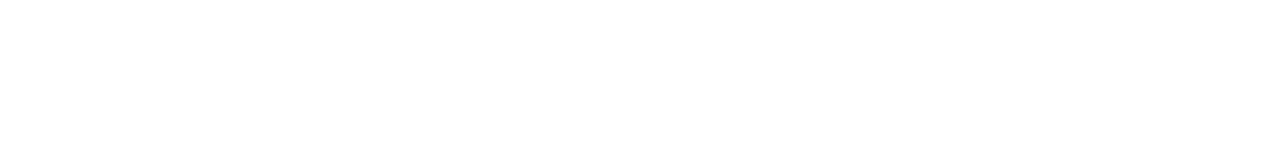
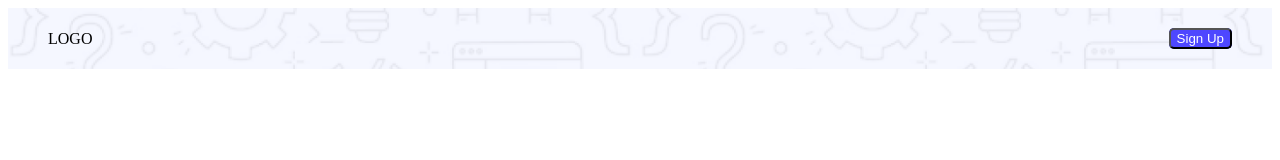
Before and after one commit to rajashkumarbiswas/Porject-1-Website, a plain HTML site: page index.html in a window 1280 px wide. Drawn offline with Linux system fonts and the light colour scheme.

Commit message:
added the navbar

```diff
--- a/index.html
+++ b/index.html
@@ -3,9 +3,15 @@
 <head>
     <meta charset="UTF-8">
     <meta name="viewport" content="width=device-width, initial-scale=1.0">
-    <title>Document</title>
+    <title>Cool Dark UI Template</title>
+    <link rel="stylesheet" href="style.css">
 </head>
 <body>
+    <!--Navigation Bar-->
+    <nav class="navbar">
+        <div class="logo">LOGO</div>
+        <a href="#" class="btn"><button class="btn">Sign Up</button></a>
+    </nav>
 
 </body>
 </html>
--- /dev/null
+++ b/style.css
@@ -0,0 +1,21 @@
+/*Navbar*/
+.navbar{
+    display: flex;
+    justify-content: space-between;
+    align-items: center;
+    padding: 20px 40px;
+    background-image: url("Assets/Hero-bg.png");
+    background-size: cover;
+}
+
+.navbar .btn{
+    text-decoration: none;
+}
+
+.btn{
+    background-color:#4E47FF ;
+    color: white;
+    border-radius: 5px;
+
+
+}
```
Also changed, not shown: Assets/Hero-bg.png (added), Assets/avatar.png (added), Assets/icon-star.png (added), Assets/wc-big.png (added), Assets/wc-mini.png (added).
